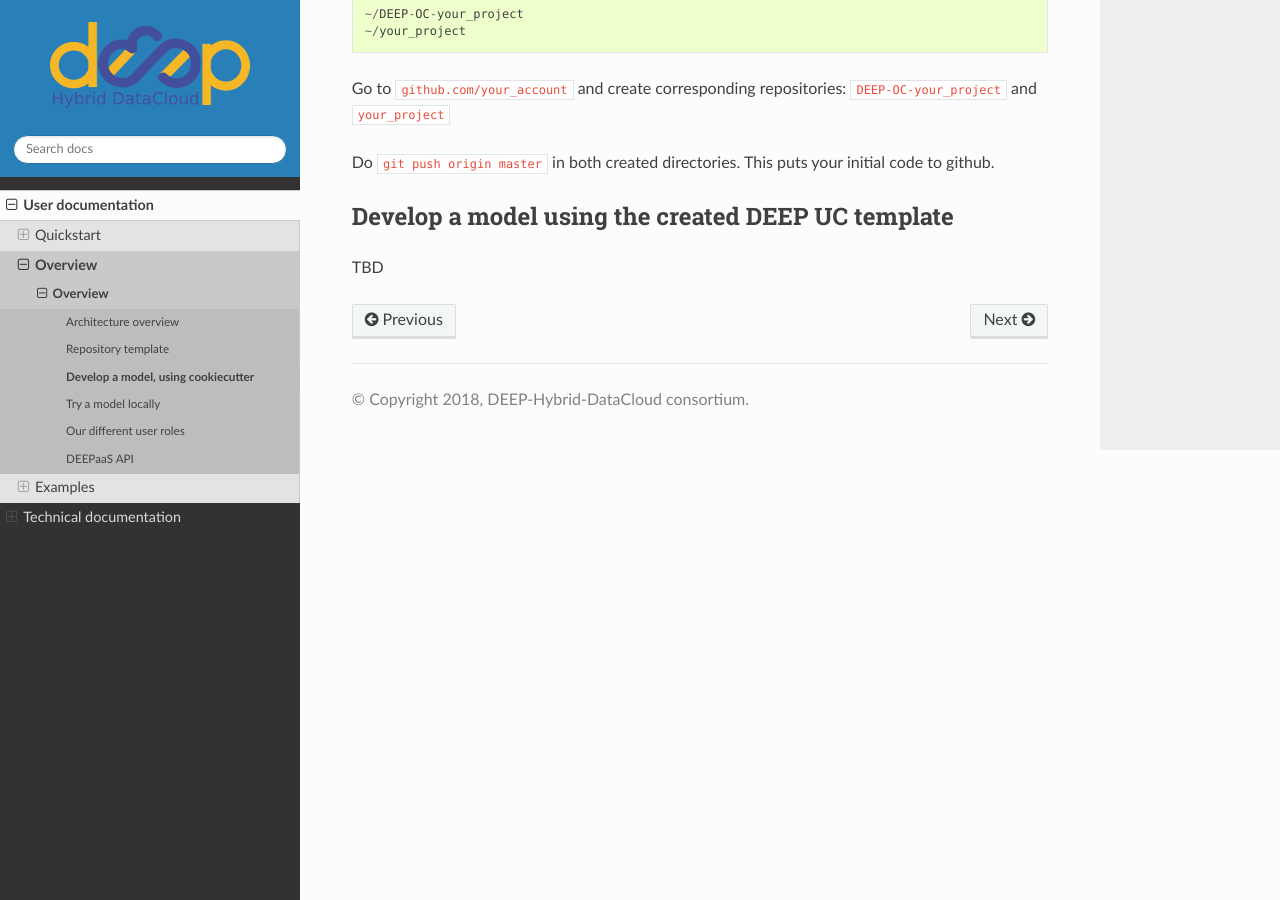
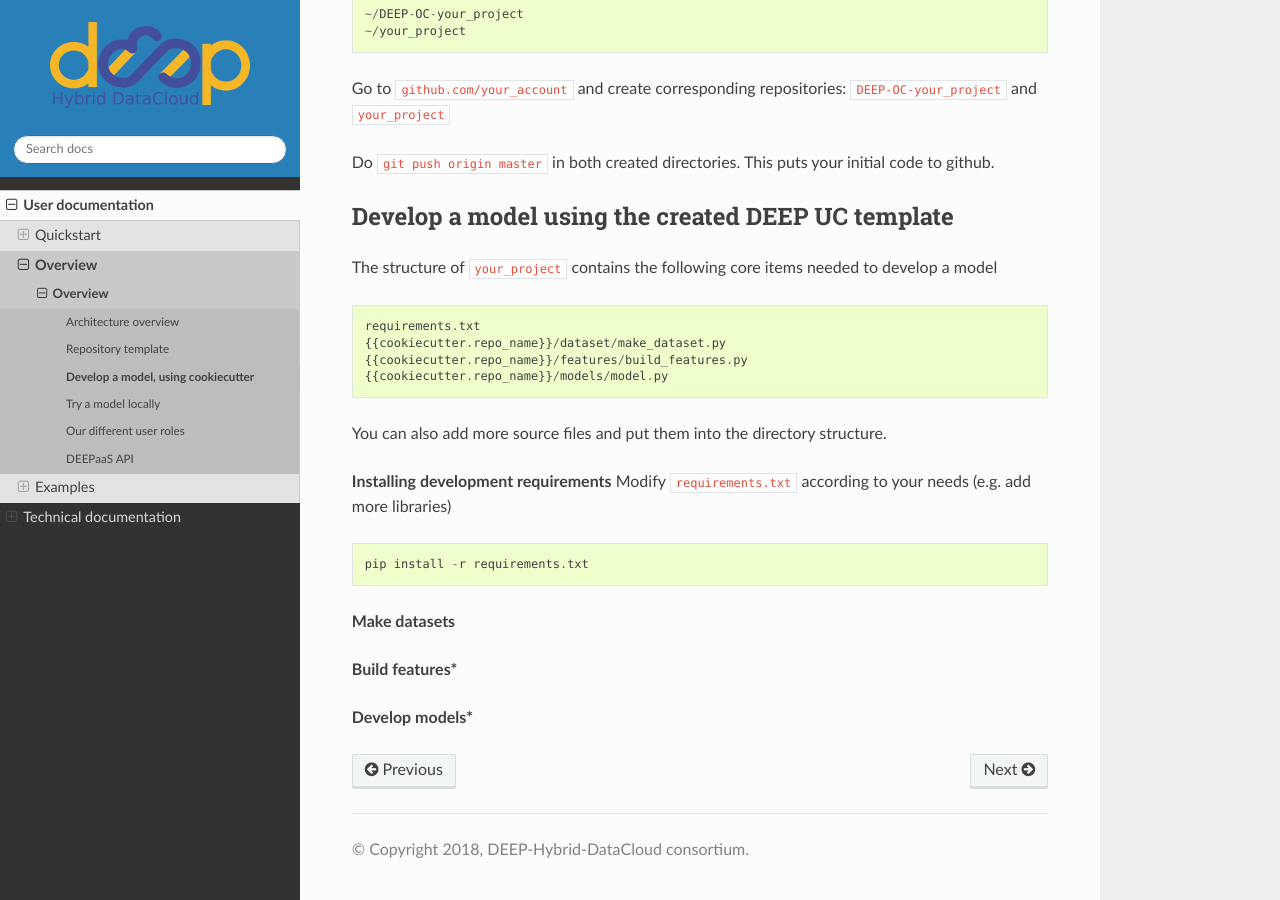
Before and after one commit to deephdc/deep-docs, a Sphinx documentation site: the page built from source/user/overview/cookiecutter-develop-model.rst, in a window 1280 px wide and 900 px high, scrolled down 573 px. Built offline with Sphinx 7.4.7 and the Read the Docs theme 2.0.0, drawn with Linux system fonts in a browser that asks for light colours.

Commit message:
develop a model

```diff
--- a/source/user/overview/cookiecutter-develop-model.rst
+++ b/source/user/overview/cookiecutter-develop-model.rst
@@ -29,4 +29,22 @@ Do ``git push origin master`` in both created directories. This puts your initia
 Develop a model using the created DEEP UC template
 --------------------------------------------------
 
-TBD
+The structure of ``your_project`` contains the following core items needed to develop a model
+::
+	requirements.txt
+	{{cookiecutter.repo_name}}/dataset/make_dataset.py
+	{{cookiecutter.repo_name}}/features/build_features.py
+	{{cookiecutter.repo_name}}/models/model.py
+
+You can also add more source files and put them into the directory structure.
+
+**Installing development requirements**
+Modify ``requirements.txt`` according to your needs (e.g. add more libraries)
+::
+	pip install -r requirements.txt
+
+**Make datasets**
+
+**Build features***
+
+**Develop models***
```
